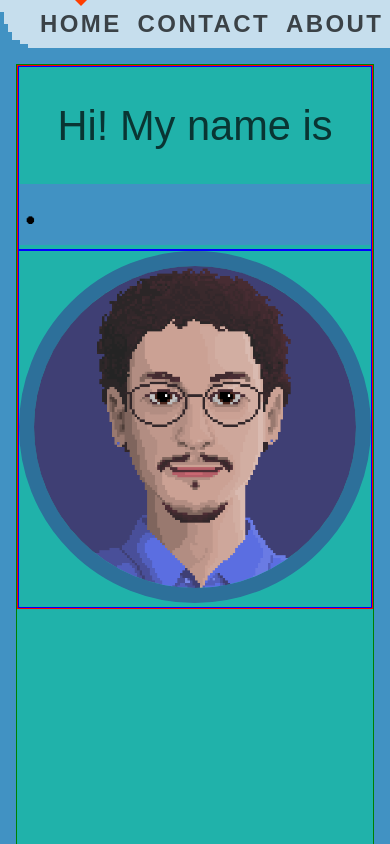
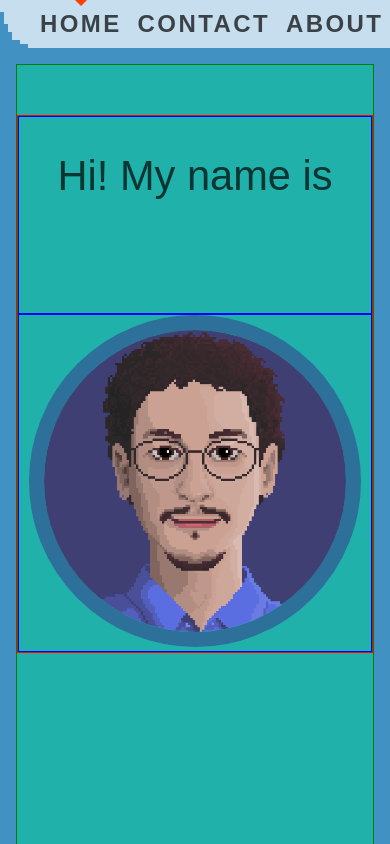
Before and after one commit to sidney-prytherch/Profile-Site, a SvelteKit app: page / in a window 390 px wide. Shown: the top 844 px of the page. Built offline with nearby package versions, Linux system fonts and the light colour scheme; a web font is replaced by a local one.

Commit message:
Update name animation to be more professional and polished

```diff
--- a/src/routes/+page.svelte
+++ b/src/routes/+page.svelte
@@ -90,6 +90,7 @@
 
 	section {
 		border: 1px green solid;
+		padding-top: 50px;
 	}
 
 	.image-container {
@@ -104,13 +105,17 @@
 		border: 1px blue solid;
 	}
 
-	img,
-	source {
+	img, source {
 		max-width: 100%;
 	}
 
+	.picture img {
+		min-height: 100%;
+		width: max-content;
+	}
+
 	.picture {
-		padding-right: 30px; /* to account for 15px border's height name, to center name with picture */
+		padding-right: 40px; /* to account for 15px border's height name, to center name with picture, plus space to side of name animation */
 	}
 
 	.picture img {
@@ -120,11 +125,6 @@
 
 	.name {
 		padding-bottom: 108px; /* to account for h1's height, to center name with picture */
-	}
-
-	.animation img {
-		flex-basis: auto;
-		flex-shrink: 1;
 	}
 
 	section {
@@ -144,6 +144,16 @@
 		.name {
 			padding-bottom: 0; /* with image below name, name doesn't need space below anymore */
 		}
+
+		.picture {
+			padding: 0 10px; /* to match space to right (30+10) */
+		}
+	}
+
+	@media (max-width: 615px) {
+		.picture {
+			padding-right: 40px; /* to match space to right (30+10) */
+		}
 	}
 
 	h1 {
```
Also changed, not shown: src/lib/images/name-animation-old.gif (added), src/lib/images/name-animation.gif.
